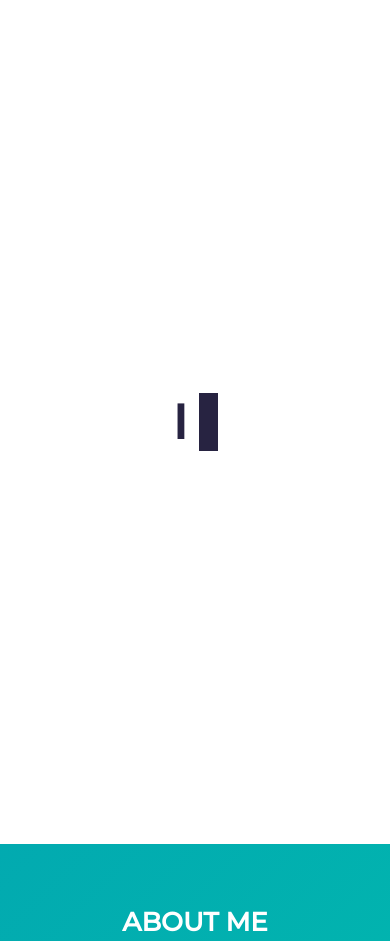
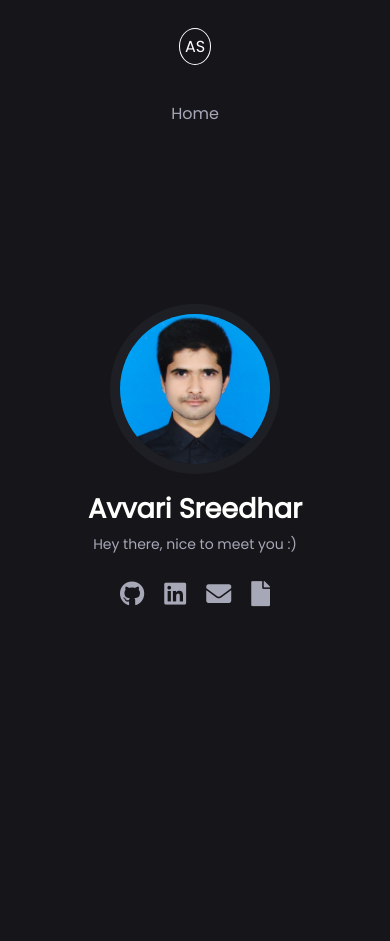
Before and after one commit to AvvariSreedhar/avvarisreedhar.github.io, a plain HTML site: page index.html in a window 390 px wide. Shown: the top 941 px of the page. After the commit the page ends 844 px from the top, so only its background shows below. Drawn offline with Linux system fonts and the light colour scheme.

Commit message:
Add files

```diff
--- /dev/null
+++ b/assets/css/style.css
@@ -0,0 +1,97 @@
+@import url('https://fonts.googleapis.com/css2?family=Poppins&display=swap');
+
+body {
+    background-color: #16161a;
+    color: #fff;
+    font-family: "Poppins", sans-serif;
+    padding: 0px;
+}
+
+header nav {
+    display: flex;
+    flex-direction: row;
+    align-items: center;
+    justify-content: space-between;
+    padding: 20px 40px;
+}
+
+li.nav_link a{
+    text-decoration: none;
+    color: #a6a8b8;
+    transition: color 0.2s;
+}
+
+li.nav_link a:hover{
+    color: #fff;
+}
+
+.header_logo{
+    border: 1px solid #fff;
+    padding: 5px;
+    border-radius: 50%;
+    cursor: pointer;
+}
+
+header nav .header_links ul, section.main ul{
+    display: flex;
+    padding: 0px;
+}
+
+header nav .header_links ul li, section.main ul li {
+    list-style-type: none;
+}
+
+/* Responsive nav bar */
+
+@media only screen and (max-width: 630px) {
+    header nav {
+        display: flex;
+        flex-direction: column;
+    }
+    header nav .header_logo {
+        margin-bottom: 20px;
+    }
+}
+
+section.main {
+    display: flex;
+    min-height: 70vh;
+    flex-direction: column;
+    justify-content: center;
+    align-items: center;
+}
+
+section.main img{
+    border-radius: 50%;
+    width:150px;
+    height:150px;
+    border: 10px solid #26272e93;
+    object-fit: cover;
+    cursor: pointer;
+    margin: 20px auto 15px;
+}
+
+section.main span {
+    color: #fffffe;
+    font-size: 27px;
+    font-weight: 800;
+}
+
+section.main p{
+    font-size: 14px;
+    color: #a6a8b8;
+    margin: 5px auto;
+}
+
+section.main ul li a{
+    text-decoration: none;
+    color: #a6a8b8;
+    text-decoration: none;
+    font-size: 25px;
+    margin: 20px 10px;
+    transition: color 0.2s;
+}
+
+section.main ul li a:hover{
+    color:#fff;
+}
--- a/index.html
+++ b/index.html
@@ -2,83 +2,61 @@
 <html lang="en">
 
 <head>
+    <!-- Meta tags -->
     <meta charset="UTF-8">
+    <meta name="description" content="Portfolio of Avvari Sreedhar">
+    <meta name="keywords" content="Avvari Sreedhar, Portfolio, About me, Profile">
+    <meta name="author" content="Avvari Sreedhar">
     <meta name="viewport" content="width=device-width, initial-scale=1.0">
+
+    <meta property="og:title" content="Avvari Sreedhar">
+    <meta property="og:type" content="Portfolio website">
+    <meta property="og:description" content="Portfolio of Avvari Sreedhar">
+    <meta property="og:url" content="https://avvarisreedhar.github.io/">
+    <meta property="og:image" content="">
+
+    <!-- Title -->
     <title>Avvari Sreedhar</title>
 
-    <meta name="author" content="Avvari Sreedhar">
-    <meta name="description" content="Portfolio of Avvari Sreedhar">
+    <!-- Css -->
+    <link rel="stylesheet" href="assets/css/style.css">
 
-    <meta property="og:title" content="Avvari Sreedhar">
-    <meta property="og:type" content="website">
-    <meta property="og:url" content="https://avvarisreedhar.github.io">
-    <meta property="og:description" content="Portfolio of Avvari Sreedhar">
+    <!-- Javascript -->
 
-    <link rel="stylesheet" href="style.css">
-    <script src="https://kit.fontawesome.com/edd9ca16e9.js" crossorigin="anonymous"></script>
-    <script src="main.js"></script>
+    <!-- Fonts -->
+    <link rel="stylesheet" href="https://cdnjs.cloudflare.com/ajax/libs/font-awesome/5.15.2/css/all.min.css">
+
+
+
 </head>
 
 <body>
-    <main class="main">
-        <div class="container">
-            <h1>
-                <a href="" class="typewrite title-desc" data-period="2000"
-                    data-type='[ "Hey there !", "I am Sreedhar.", "I am an avid learner.", "I Love to Develop.", "Sleeping is my pastime."]'>
-                    <span class="wrap"></span>
-                </a>
-            </h1>
-        </div>
+    <header>
+        <nav>
+            <div class="header_logo">
+                AS
+            </div>
 
-        <div class="content">
-            <div class="about-me">
-                <h2>ABOUT ME</h2>
-                <p>
-                    <b>Interested</b> in web Development, Information Security. <br>
-                    <b>Languages</b> familiar with: C/C++, Java, Python, HTML, CSS. <br>
-                    <b>Currently learning</b>: Data Structures and
-                    Algorithms, Competitive Programming.
-                </p>
-                <h2>HOBBIES</h2>
-                <p>
-                    Binge-watching classic movie flicks. Some of my picks (Not an exhaustive list, in no particular order)
-                <p class="movie-list">
-                    A Clockwork Orange, Psycho, Inglorious Basterds, The Terminal, Andhadhun, 2001: A Space Odyssey
-                </p>
-                </p>
-                <p>
-                    I also like listening to music and spending hours organising music playlists. <br>
-                </p>
+            <div class="header_links">
+                <ul class="nav_links">
+                    <li class="nav_link"><a href="#">Home</a></li>
+                </ul>
             </div>
-            <div class="final-thoughts">
-                <h2>
-                    FINAL THOUGHTS
-                </h2>
-                <p>
-                    If you have reached this far, we may as well have a chat. Feel free to drop a message and I'll
-                    be glad to connect with you !!
-                </p>
-                <p>
-                    Here's a picture to make your day.
-                </p>
-                <a href="https://www.youtube.com/watch?v=mM6OIlreneA" target="_top">
-                    <img src="assets/odyssey-monkey.jpg" alt="Odyssey - Glimpse of 'The dawn of man' final sequence.">
-                </a>
-            </div>
-        </div>
+        </nav>
+    </header>
 
-        <div class="footer">
-            <div class="div-link">
-                <a href="https://github.com/AvvariSreedhar/" target="_blank"><i class="fa fa-github fa-inverse"></i></a>
-                <a href="https://www.linkedin.com/in/avvarisreedhar/" target="_blank"><i
-                        class="fa fa-linkedin fa-inverse"></i></a>
-                <a href="mailto:avvarisreedharr@gmail.com" target="_top"><i class="far fa-envelope fa-inverse"></i></a>
-                <a href="assets/resume.pdf" target="_blank"><i class="far fa-file fa-inverse"></i></a>
-            </div>
-            <hr>
-            <p class="footer-text">&copy; 2021 - Avvari Sreedhar</p>
-        </div>
-    </main>
+    <section class="main">
+        <img src="assets/imgs/Avvari-pfp.jpg" alt="Picture of Avvari Sreedhar">
+        <span>Avvari Sreedhar</span>
+        <p>Hey there, nice to meet you :)</p>
+        <ul>
+            <li><a href="https://github.com/avvarisreedhar" target="_blank"><i class="fab fa-github"></i></a></li>
+            <li><a href="#" target="_blank"><i class="fab fa-linkedin"></i></a></li>
+            <li><a href="mailto:avvarisreedharr@gmail.com" target="_blank"><i class="fas fa-envelope"></i></a></li>
+            <li><a href="https://drive.google.com/file/d/1-fwqhTHHL-vltxz17m-8U3J4ohgNGmIG/view?usp=sharing"
+                    target="_blank"><i class="fas fa-file"></i></a></li>
+        </ul>
+    </section>
 </body>
 
 </html>
--- a/main.js
+++ /dev/null
@@ -1,56 +0,0 @@
-var TxtType = function(el, toRotate, period) {
-    this.toRotate = toRotate;
-    this.el = el;
-    this.loopNum = 0;
-    this.period = parseInt(period, 10) || 2000;
-    this.txt = '';
-    this.tick();
-    this.isDeleting = false;
-};
-
-TxtType.prototype.tick = function() {
-    var i = this.loopNum % this.toRotate.length;
-    var fullTxt = this.toRotate[i];
-
-    if (this.isDeleting) {
-    this.txt = fullTxt.substring(0, this.txt.length - 1);
-    } else {
-    this.txt = fullTxt.substring(0, this.txt.length + 1);
-    }
-
-    this.el.innerHTML = '<span class="wrap">'+this.txt+'</span>';
-
-    var that = this;
-    var delta = 200 - Math.random() * 100;
-
-    if (this.isDeleting) { delta /= 2; }
-
-    if (!this.isDeleting && this.txt === fullTxt) {
-    delta = this.period;
-    this.isDeleting = true;
-    } else if (this.isDeleting && this.txt === '') {
-    this.isDeleting = false;
-    this.loopNum++;
-    delta = 500;
-    }
-
-    setTimeout(function() {
-    that.tick();
-    }, delta);
-};
-
-window.onload = function() {
-    var elements = document.getElementsByClassName('typewrite');
-    for (var i=0; i<elements.length; i++) {
-        var toRotate = elements[i].getAttribute('data-type');
-        var period = elements[i].getAttribute('data-period');
-        if (toRotate) {
-          new TxtType(elements[i], JSON.parse(toRotate), period);
-        }
-    }
-    // INJECT CSS
-    var css = document.createElement("style");
-    css.type = "text/css";
-    css.innerHTML = ".typewrite > .wrap { padding-right:10px; border-right: 0.4em solid #272341}";
-    document.body.appendChild(css);
-};
--- a/style.css
+++ /dev/null
@@ -1,107 +0,0 @@
-@import url('https://fonts.googleapis.com/css2?family=Montserrat:wght@500&display=swap');
-
-*{
-    box-sizing: border-box;
-}
-
-body{
-    margin: 0px;
-    font-family: Montserrat, sans-serif;
-}
-
-.container{
-    height: 100vh;
-    min-height: 100vh;
-    display: flex;
-    align-items: center;
-    justify-content: center;
-    color: #272341;
-    background-color: #fff;
-    padding: 0 40px;
-}
-
-.title-desc{
-    font-size: 3rem;
-    line-height: 1.5;
-    font-weight: 700;
-    letter-spacing: 1.30px;
-    text-decoration: none;
-    color: #272341;
-    cursor: none;
-}
-
-.content{
-    background-image: linear-gradient(135deg,#02aab0,#00cdac);
-    color: #fff;
-    padding: 40px;
-}
-
-.content h2{
-    font-size: 26px;
-    text-align: center;
-}
-
-.content p{
-    font-size: 20px;
-    margin: 0 auto 1rem;
-    font-weight: 400;
-    max-width: 700px;
-    line-height: 1.5;
-}
-
-.movie-list{
-    border-left: 4px solid  #fff;
-    padding: 15px 0px 15px 15px;
-}
-
-.final-thoughts a, .final-thoughts img{
-    width: 100%;
-    display: block;
-    max-width: 700px;
-    margin: auto;
-}
-
-.final-thoughts img:hover{
-    cursor: pointer;
-}
-
-.footer{
-    background-color: #333;
-    color: #fff;
-    padding: 2rem 40px 2rem;
-}
-
-.div-link{
-    display: flex;
-    flex-flow: row wrap;
-    justify-content: center;
-}
-
-.div-link a{
-    height: 50px;
-    width: 30px;
-    font-size: 25px;
-    margin: 1.5rem 1rem 0rem;
-}
-
-.div-link a:hover{
-    position: relative;
-    bottom: 2px;
-}
-
-.footer hr{
-    display: block;
-    text-align: center;
-    border: 0;
-    border-top: 2px solid grey;
-    margin: 0.5rem auto;
-    width: 35%;
-    opacity: .25;
-}
-
-.footer-text{
-    font-weight: 400;
-    font-size: 13px;
-    color: gray;
-    text-align: center;
-}
```
Also changed, not shown: assets/imgs/Avvari-pfp.jpg (added), assets/odyssey-monkey.jpg (deleted), 1 other file.
